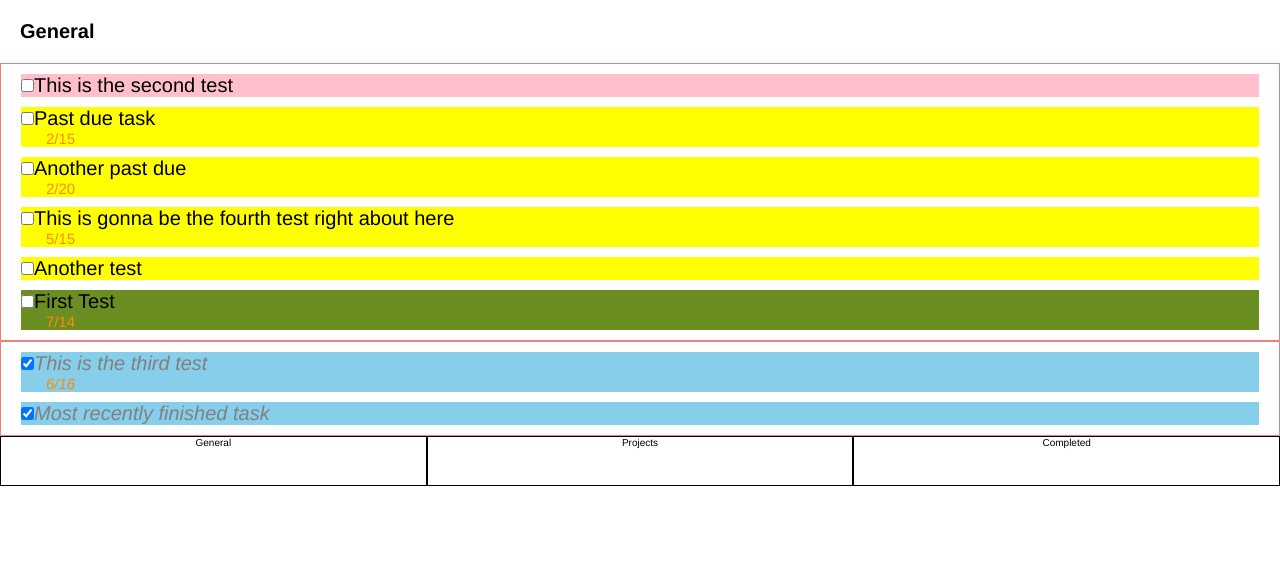
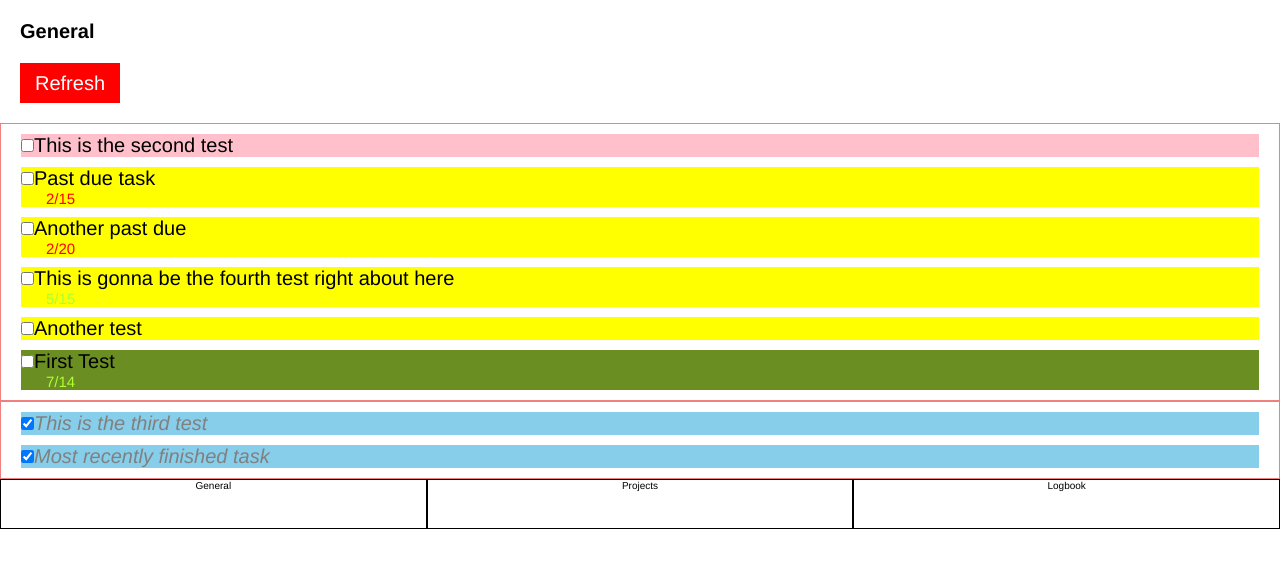
Before and after one commit to CutlerSheridan/todo, a website built with webpack: page dist/index.html in a window 1280 px wide. Built offline with nearby package versions, Linux system fonts and the light colour scheme.

Commit message:
0.3.0 Write logbook creation function; Add task refresh

```diff
--- a/src/controller.js
+++ b/src/controller.js
@@ -21,7 +21,7 @@ const addNewTask = (name) => {
 //     const project = _createProject(name);
 //     _addProjectToArray(project);
 // }
-const sortIncompleteTasks = (project = model.projectArray[0]) => {
+const sortIncompleteTasks = (project) => {
     const sortedArray = model.taskArray
         .filter(task => task.project === project)
         .filter(task => !task.isComplete)
@@ -47,11 +47,13 @@ const sortIncompleteTasks = (project = model.projectArray[0]) => {
         });
     return sortedArray;
 }
-const sortCompleteTasks = (project = model.projectArray[0]) => {
-    const sortedArray = model.taskArray
-        .filter(task => task.project === project)
-        .filter(task => task.isComplete)
-        .sort((x, y) => compareDesc(x.completionDateTime, y.completionDateTime));
+const sortCompleteTasks = (project) => {
+    let sortedArray = model.taskArray.filter(task => task.isComplete);
+    if (project !== "logbook") {
+        sortedArray = sortedArray.filter(task => task.project === project);
+    }
+
+    sortedArray.sort((x, y) => compareDesc(x.completionDateTime, y.completionDateTime));
     sortedArray.forEach(task => {
         console.log(task.name);
         console.log(task.completionDateTime);
--- a/src/index.js
+++ b/src/index.js
@@ -38,5 +38,9 @@ const setup = (() => {
     model.taskArray[8].dueDate = new Date(2022, 1, 20);
 
     view.createGeneralPage();
+    const generalTab = document.querySelector("#tab-general");
+    generalTab.addEventListener("click", view.createGeneralPage);
+    const logbookTab = document.querySelector("#tab-logbook");
+    logbookTab.addEventListener("click", view.createLogbookPage);
     console.log(model.taskArray);
 })();
--- a/src/view.js
+++ b/src/view.js
@@ -1,26 +1,55 @@
 import * as controller from "./controller";
 import * as model from "./model";
-import { format, isPast } from "date-fns";
+import { compareAsc, format, isPast } from "date-fns";
 
 const _contentDiv = document.querySelector(".content");
+
 const createGeneralPage = () => {
+    _clearContent();
     // create header
     const heading = document.createElement("h1");
     heading.textContent = "General";
     _contentDiv.append(heading);
-    _updateTaskList();
+    const refreshTasks = document.createElement("div");
+    refreshTasks.textContent = "Refresh";
+    refreshTasks.classList.add("refresh");
+    _contentDiv.append(refreshTasks);
+    refreshTasks.addEventListener("click", () => {
+        _clearContent();
+        createGeneralPage();
+    });
+    _updateTaskList(model.projectArray[0]);
 }
-const _updateTaskList = () => {
+const createLogbookPage = () => {
+    _clearContent();
+    const heading = document.createElement("h1");
+    heading.textContent = "Logbook";
+    _contentDiv.append(heading);
+    const refreshTasks = document.createElement("div");
+    refreshTasks.textContent = "Refresh";
+    refreshTasks.classList.add("refresh");
+    _contentDiv.append(refreshTasks);
+    refreshTasks.addEventListener("click", () => {
+        _clearContent();
+        createLogbookPage();
+    });
+    _updateTaskList("logbook");
+}
+
+const _updateTaskList = (project) => {
     const taskListDiv = document.createElement("section");
-    const incompleteTasks = document.createElement("section");
-    incompleteTasks.classList.add("task-list");
+    if (project !== "logbook") {
+        const incompleteTasks = document.createElement("section");
+        incompleteTasks.classList.add("task-list");
+        taskListDiv.append(incompleteTasks);
+        controller.sortIncompleteTasks(project).forEach(task => incompleteTasks.append(_createTaskElement(task)));
+    }
     const completeTasks = document.createElement("section");
     completeTasks.classList.add("task-list");
-    taskListDiv.append(incompleteTasks, completeTasks);
+    taskListDiv.append(completeTasks);
+    controller.sortCompleteTasks(project).forEach(task => completeTasks.append(_createTaskElement(task)));
+
     _contentDiv.append(taskListDiv);
-
-    controller.sortIncompleteTasks().forEach(task => incompleteTasks.append(_createTaskElement(task)));
-    controller.sortCompleteTasks().forEach(task => completeTasks.append(_createTaskElement(task)));
 }
 const _createTaskElement = (task) => {
     const taskContainer = document.createElement("div");
@@ -37,11 +66,8 @@ const _createTaskElement = (task) => {
     taskLabel.append(checkbox);
     taskLabel.append(task.name);
     taskContainer.append(taskLabel);
-    if (task.dueDate) {
-        const dueDateElement = document.createElement("p");
-        dueDateElement.classList.add("due-date");
-        dueDateElement.textContent = format(task.dueDate, "M/d");
-        taskContainer.append(dueDateElement);
+    if (task.dueDate && !task.isComplete) {
+        taskContainer.append(_createDueDateElement(task));
     }
     if (task.isComplete) {
         checkbox.checked = true;
@@ -51,14 +77,28 @@ const _createTaskElement = (task) => {
     taskContainer.classList.add(`priority-${task.priority}`);
     return taskContainer;
 }
+const _createDueDateElement = (task) => {
+    const dueDateElement = document.createElement("p");
+    dueDateElement.classList.add("due-date");
+    dueDateElement.textContent = format(task.dueDate, "M/d");
+    if (task.dueDate < new Date()) {
+        dueDateElement.classList.add("past-due");
+    }
+    return dueDateElement;
+}
 const _toggleCompleteClass = (e) => {
     const taskIndex = e.target.dataset.task;
     const taskContainer = document.querySelector(`.task-container[data-task="${taskIndex}"]`);
     taskContainer.classList.toggle("complete-task");
     controller.toggleTaskCompletion(model.taskArray[taskIndex]);
-    console.log(model.taskArray[taskIndex]);
+}
+const _clearContent = () => {
+    const contentContainer = document.createRange(_contentDiv);
+    contentContainer.selectNodeContents(_contentDiv);
+    contentContainer.deleteContents();
 }
 
 export {
     createGeneralPage,
+    createLogbookPage
 }
```
Also changed, not shown: README.md, dist/index.html, dist/style.css.
